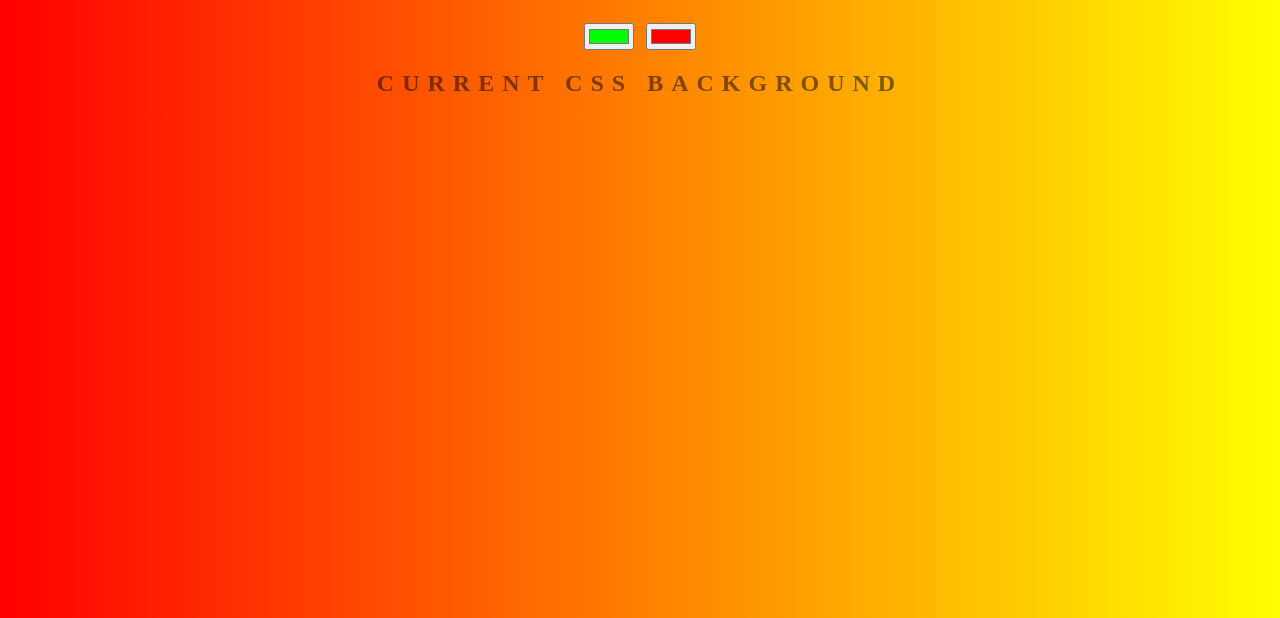
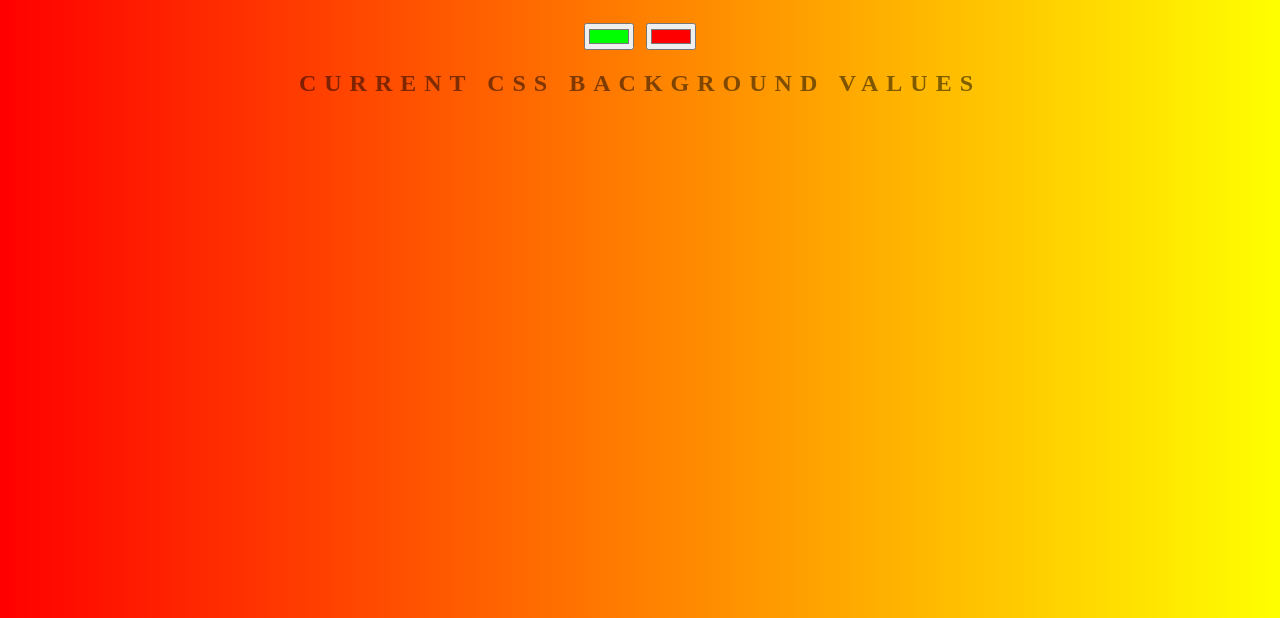
Before and after one commit to Aszmel/BackgroundGenerator, a plain HTML site: page index.html in a window 1280 px wide. Shown: the part 182-800 px from the top of the page. Drawn offline with Linux system fonts and the light colour scheme.

Commit message:
changed h2 inner text

```diff
--- a/index.html
+++ b/index.html
@@ -13,7 +13,7 @@
     <h1>Background Generator</h1>
     <input class="color1" type="color" name="color1" value="#00ff00">
     <input class="color2" type="color" name="color1" value="#ff0000">
-    <h2>Current CSS Background</h2>
+    <h2>Current CSS Background Values</h2>
     <h3></h3>
     <script src="script.js"></script>
 
```
